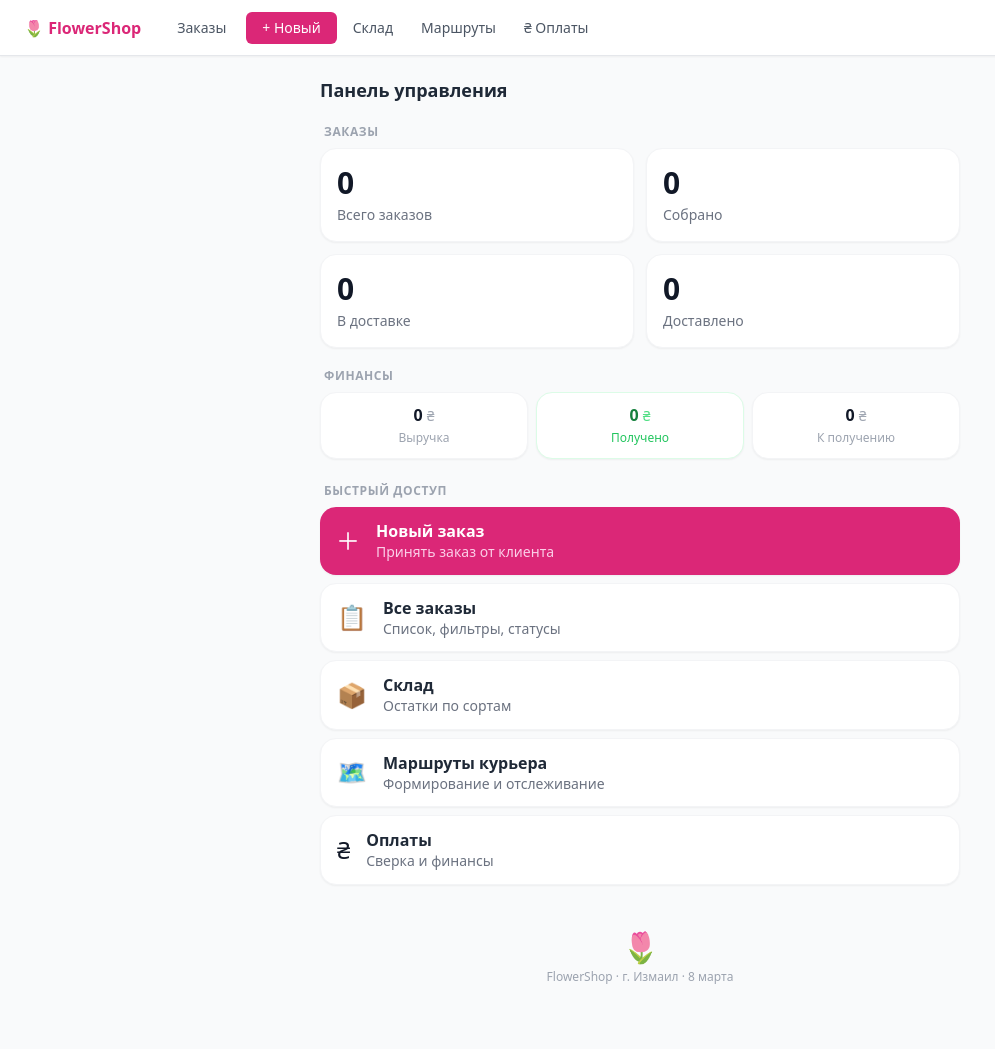
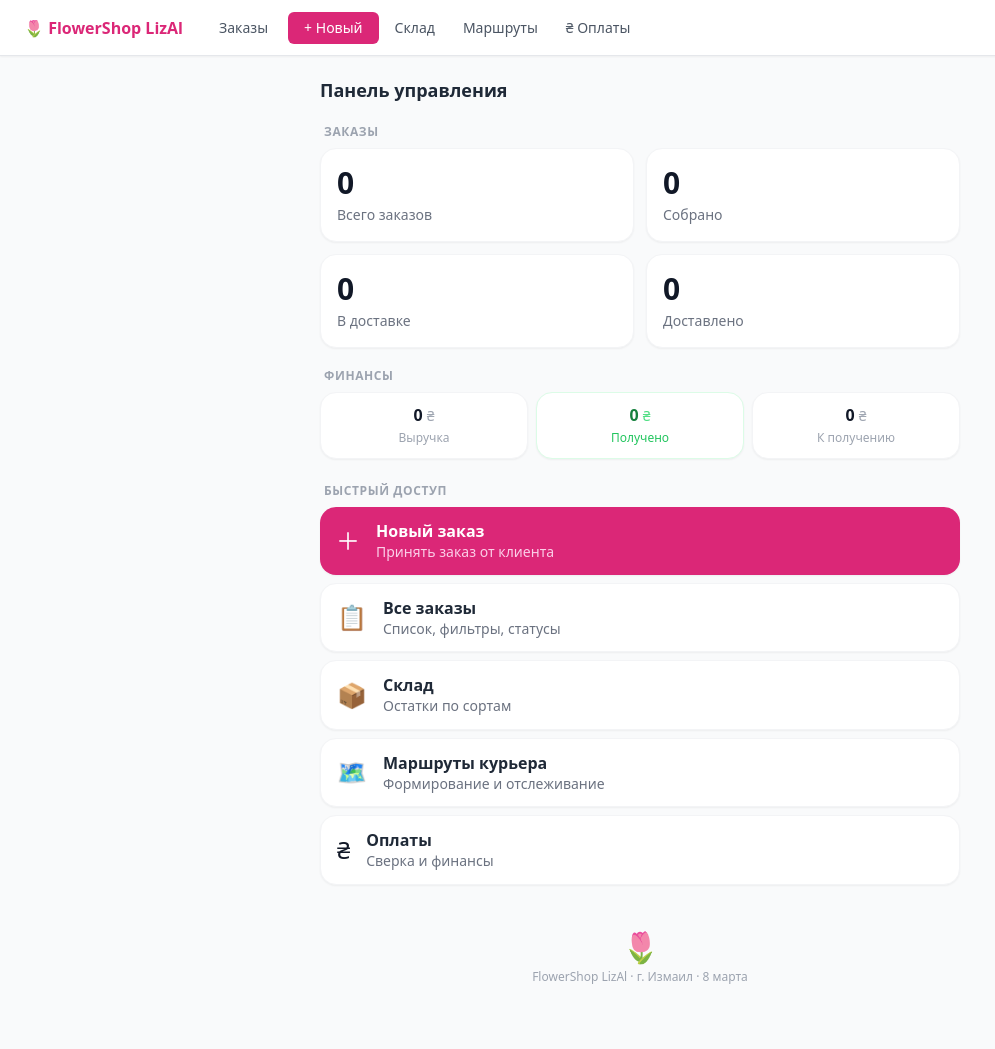
Before and after one commit to 4oy3eh/FlowerShopLizAl, a Flask app: page / in a window 1280 px wide. Shown: the whole page, without its empty margins (0-995 px from the left). Run offline with Flask 3, Linux system fonts and the light colour scheme; data comes from the database, SQL or seed files in the repository; data that the repository does not hold is empty; some libraries are stand-ins or nearby versions.

Commit message:
chore: rename FlowerShop → FlowerShop LizAl in all templates
Co-Authored-By: Claude Sonnet 4.6 <noreply@anthropic.com>

```diff
--- a/templates/base.html
+++ b/templates/base.html
@@ -10,7 +10,7 @@
   <meta name="apple-mobile-web-app-capable" content="yes">
   <meta name="apple-mobile-web-app-status-bar-style" content="default">
   <meta name="theme-color" content="#db2777">
-  <title>{% block title %}FlowerShop{% endblock %}</title>
+  <title>{% block title %}FlowerShop LizAl{% endblock %}</title>
 
   <!-- Tailwind Play CDN — no build step needed -->
   <script src="https://cdn.tailwindcss.com"></script>
@@ -88,7 +88,7 @@
 
     <a href="/" class="mr-5 font-semibold text-pink-600 text-base shrink-0
                         hover:text-pink-700 transition">
-      🌷 FlowerShop
+      🌷 FlowerShop LizAl
     </a>
 
     <a href="/orders"
--- a/templates/dashboard.html
+++ b/templates/dashboard.html
@@ -1,6 +1,6 @@
 {% extends 'base.html' %}
 
-{% block title %}Дашборд — FlowerShop{% endblock %}
+{% block title %}Дашборд — FlowerShop LizAl{% endblock %}
 
 {% block content %}
 <div class="space-y-5">
@@ -256,7 +256,7 @@
   {# ── Footer ────────────────────────────────────────────────────── #}
   <div class="text-center py-6 text-gray-400">
     <div class="text-3xl mb-1">🌷</div>
-    <div class="text-xs">FlowerShop · г. Измаил · 8 марта</div>
+    <div class="text-xs">FlowerShop LizAl · г. Измаил · 8 марта</div>
   </div>
 
 </div>
--- a/templates/delivery/detail.html
+++ b/templates/delivery/detail.html
@@ -1,5 +1,5 @@
 {% extends 'base.html' %}
-{% block title %}Маршрут #{{ route['route_number'] }} — FlowerShop{% endblock %}
+{% block title %}Маршрут #{{ route['route_number'] }} — FlowerShop LizAl{% endblock %}
 
 {% block content %}
 <div class="space-y-4">
--- a/templates/delivery/index.html
+++ b/templates/delivery/index.html
@@ -1,5 +1,5 @@
 {% extends 'base.html' %}
-{% block title %}Маршруты — FlowerShop{% endblock %}
+{% block title %}Маршруты — FlowerShop LizAl{% endblock %}
 
 {% block content %}
 <div class="space-y-4">
--- a/templates/inventory/available.html
+++ b/templates/inventory/available.html
@@ -1,6 +1,6 @@
 {% extends 'base.html' %}
 
-{% block title %}Что предложить — FlowerShop{% endblock %}
+{% block title %}Что предложить — FlowerShop LizAl{% endblock %}
 
 {% block content %}
 <div class="space-y-5">
--- a/templates/inventory/index.html
+++ b/templates/inventory/index.html
@@ -1,6 +1,6 @@
 {% extends 'base.html' %}
 
-{% block title %}Склад — FlowerShop{% endblock %}
+{% block title %}Склад — FlowerShop LizAl{% endblock %}
 
 {% block content %}
 <div class="space-y-4">
--- a/templates/orders/detail.html
+++ b/templates/orders/detail.html
@@ -1,5 +1,5 @@
 {% extends "base.html" %}
-{% block title %}#{{ order['order_number'] }} — FlowerShop{% endblock %}
+{% block title %}#{{ order['order_number'] }} — FlowerShop LizAl{% endblock %}
 
 {% block content %}
 
--- a/templates/orders/index.html
+++ b/templates/orders/index.html
@@ -1,5 +1,5 @@
 {% extends "base.html" %}
-{% block title %}Заказы — FlowerShop{% endblock %}
+{% block title %}Заказы — FlowerShop LizAl{% endblock %}
 
 {% block content %}
 
--- a/templates/orders/recipients.html
+++ b/templates/orders/recipients.html
@@ -1,5 +1,5 @@
 {% extends "base.html" %}
-{% block title %}Получатели — FlowerShop{% endblock %}
+{% block title %}Получатели — FlowerShop LizAl{% endblock %}
 
 {% block content %}
 
--- a/templates/payments/index.html
+++ b/templates/payments/index.html
@@ -1,5 +1,5 @@
 {% extends "base.html" %}
-{% block title %}Финансы — FlowerShop{% endblock %}
+{% block title %}Финансы — FlowerShop LizAl{% endblock %}
 
 {% block content %}
 <h1 class="text-xl font-bold text-gray-900 mb-4">Финансы</h1>
--- a/templates/pricing/index.html
+++ b/templates/pricing/index.html
@@ -1,5 +1,5 @@
 {% extends "base.html" %}
-{% block title %}Цены — FlowerShop{% endblock %}
+{% block title %}Цены — FlowerShop LizAl{% endblock %}
 
 {% block content %}
 <h1 class="text-xl font-bold text-gray-900 mb-4">Управление ценами</h1>
--- a/templates/print/route_sheet.html
+++ b/templates/print/route_sheet.html
@@ -118,7 +118,7 @@
     <div class="header-left">
       <h1>Маршрут #{{ route['route_number'] }}</h1>
       <div class="subtitle">
-        🌷 FlowerShop · Маршрутный лист
+        🌷 FlowerShop LizAl · Маршрутный лист
       </div>
       <div class="meta">
         {% if route['delivery_date'] %}
```
